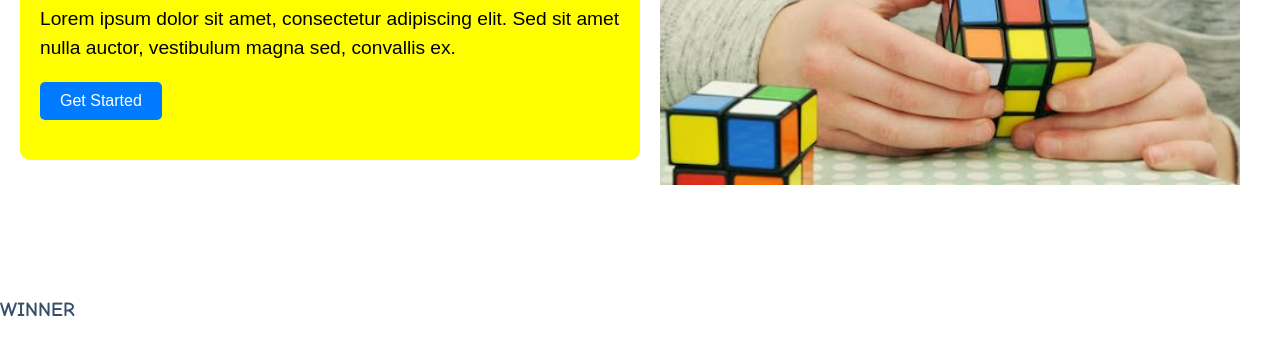
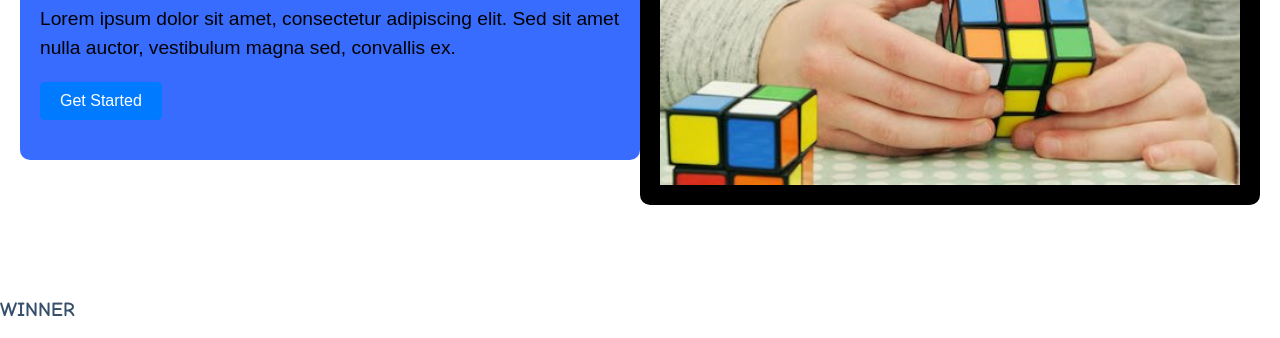
Before and after one commit to wilz243/WLRCOMMUNITY, a plain HTML site: page index.html in a window 1280 px wide. Shown: the part 236-574 px from the top of the page. Drawn offline with Linux system fonts and the light colour scheme; files whose address does not match are found by name.

Commit message:
index.html

```diff
--- a/index.html
+++ b/index.html
@@ -43,14 +43,14 @@
         }
 
         .left-section {
-            background-color: #ffff00;
+            background-color: #376cff;
             padding: 20px;
             border-radius: 10px;
             width: 50%;
         }
 
         .right-section {
-            background-color: #fff;
+            background-color: #000000;
             padding: 20px;
             border-radius: 10px;
             width: 50%;
```
